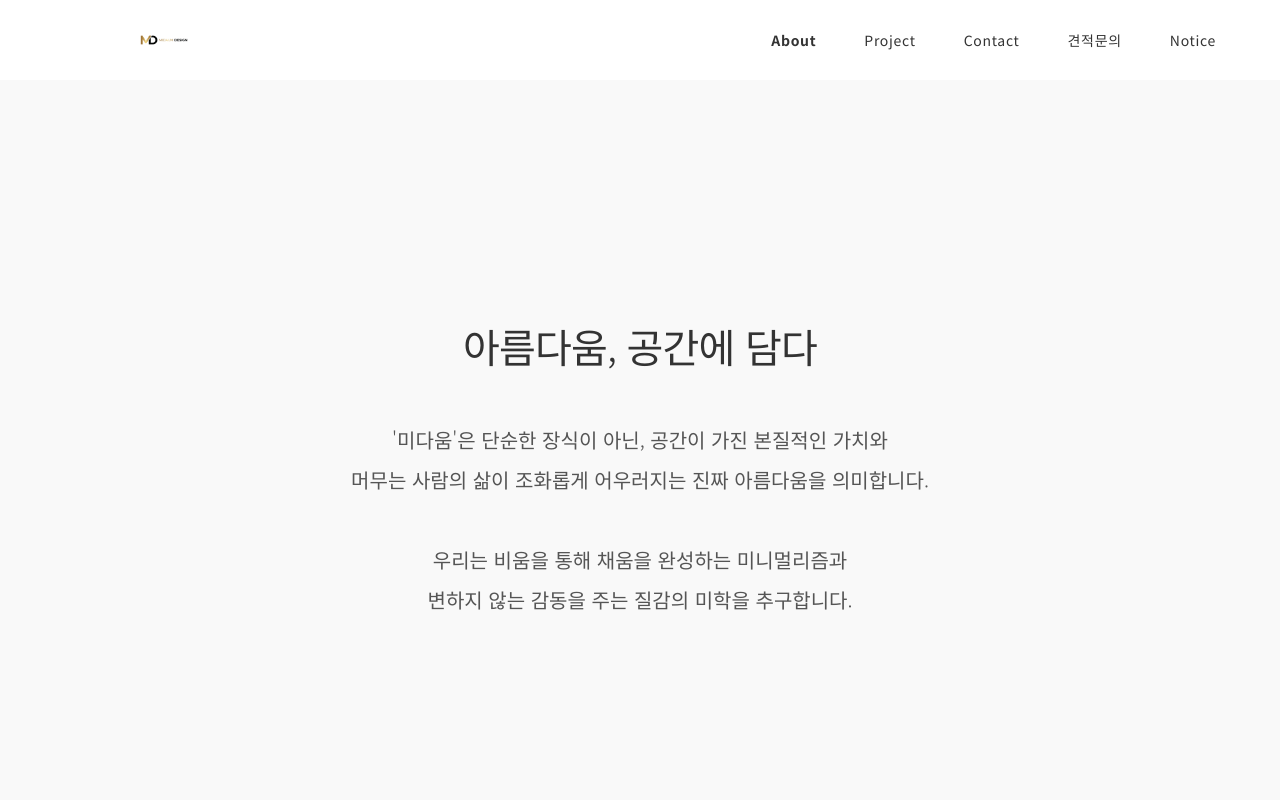
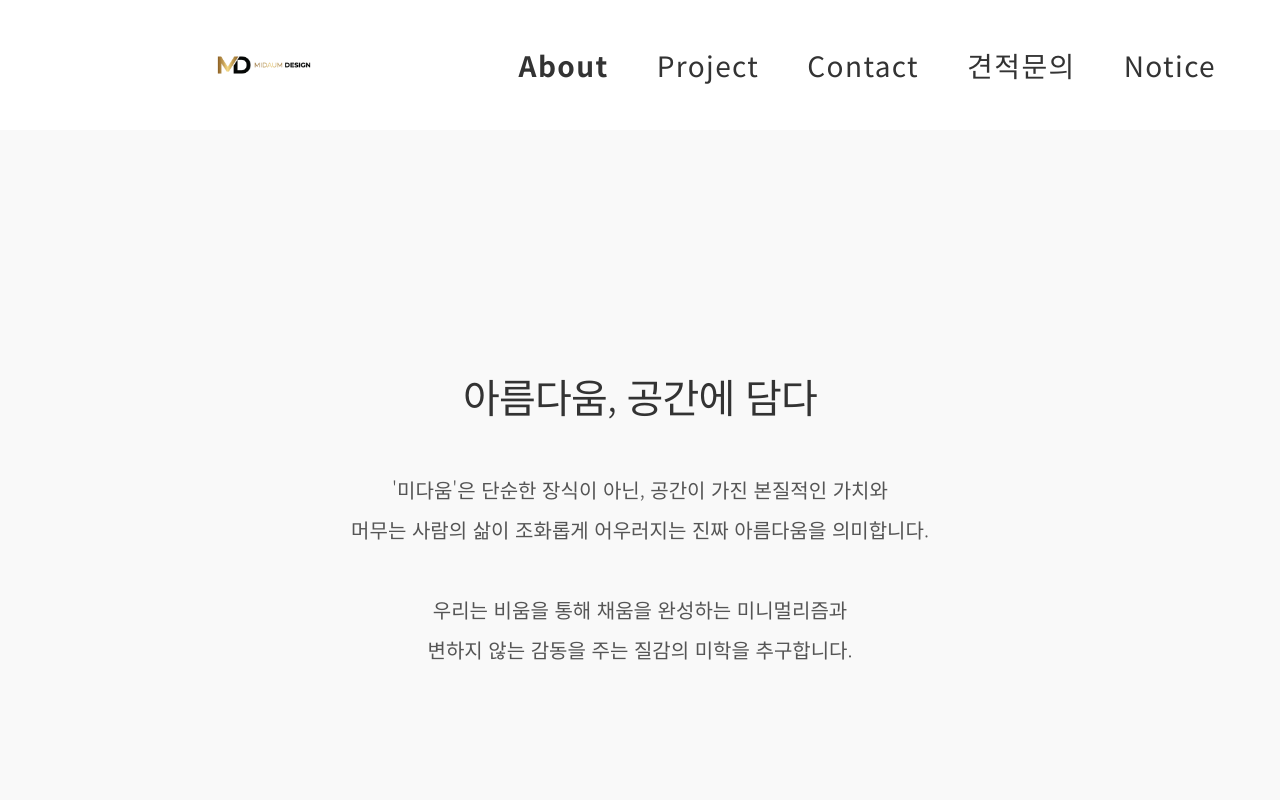
Before and after one commit to midaum79-cloud/midaumdesign, a Next.js app: page /about in a window 1280 px wide. Shown: the top 800 px of the page. Built offline with nearby package versions, Linux system fonts and the light colour scheme.

Commit message:
UI: double the size of header logo and menu text

```diff
--- a/src/app/globals.css
+++ b/src/app/globals.css
@@ -9,7 +9,7 @@
   --spacing-base: 1.5rem;
   --font-family-base: 'Noto Sans KR', sans-serif;
 
-  --header-height: 80px;
+  --header-height: 130px;
 }
 
 * {
@@ -102,6 +102,6 @@ button {
 
 .page-wrapper {
   min-height: 100vh;
-  padding-top: 80px;
+  padding-top: 130px;
   /* Offset for the fixed header */
 }
--- a/src/components/Header/Header.module.css
+++ b/src/components/Header/Header.module.css
@@ -54,7 +54,7 @@
 }
 
 .menuItem {
-    font-size: 0.875rem;
+    font-size: 1.75rem;
     font-weight: 400;
     letter-spacing: 0.05em;
     transition: opacity 0.3s;
--- a/src/components/Header/Header.tsx
+++ b/src/components/Header/Header.tsx
@@ -27,8 +27,8 @@ export default function Header() {
                     <Image
                         src="/images/midaum_logo_transparent.png"
                         alt="미다움 디자인 로고"
-                        width={200}
-                        height={52}
+                        width={400}
+                        height={104}
                         priority
                         className={styles.logoImg}
                     />
```
